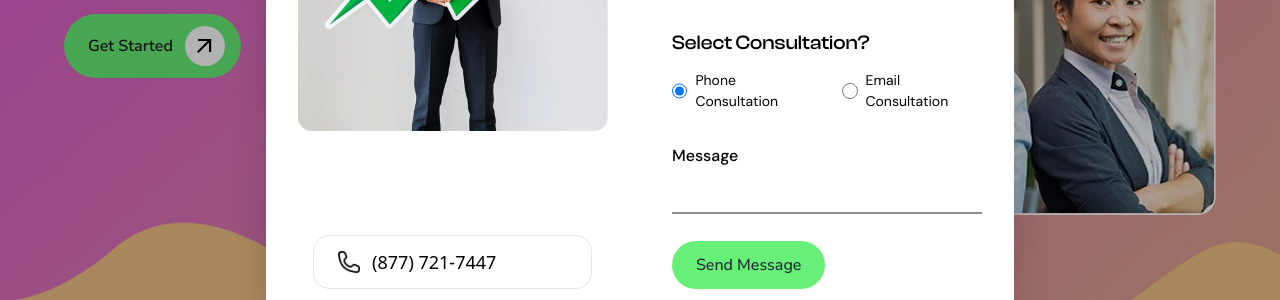
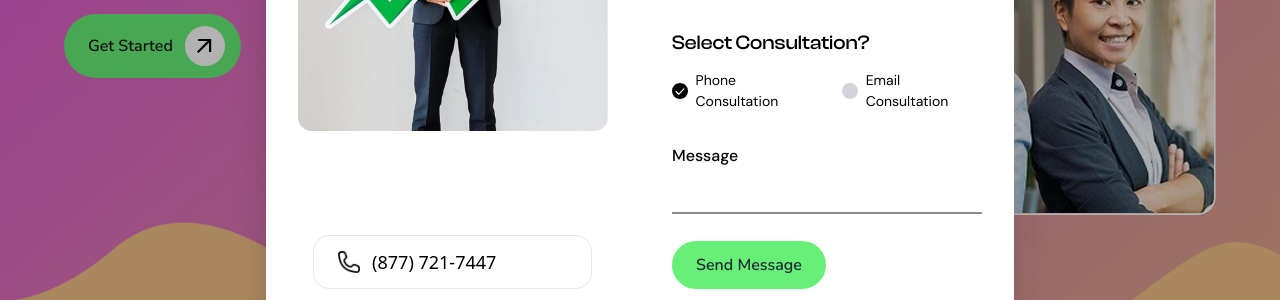
Before and after one commit to natasha-maryam/abm, a React (Vite) app: page / in a window 1280 px wide. Both pictures are taken after a click on the button "Contact Us". Shown: the part 494-794 px from the top of the page. Built offline with nearby package versions, Linux system fonts and the light colour scheme; a web font is replaced by a local one.

Commit message:
Update ContactModal.jsx

```diff
--- a/src/components/ContactModal.jsx
+++ b/src/components/ContactModal.jsx
@@ -184,28 +184,50 @@ const ContactModal = ({ isOpen, onClose }) => {
                   Select Consultation?
                 </label>
                 <div className="flex space-x-6">
-                  <label className="flex items-center">
+                  <label className="flex items-center cursor-pointer">
                     <input
                       type="radio"
                       name="consultationType"
                       value="phone"
                       checked={formData.consultationType === "phone"}
                       onChange={handleInputChange}
-                      className="w-4 h-4 text-green-500 border-gray-300 focus:ring-green-500"
+                      className="sr-only"
                     />
+                    <div className={`w-4 h-4 rounded-full border-2 flex items-center justify-center ${
+                      formData.consultationType === "phone"
+                        ? "bg-black border-black"
+                        : "bg-gray-300 border-gray-300"
+                    }`}>
+                      {formData.consultationType === "phone" && (
+                        <svg width="10" height="7" viewBox="0 0 12 9" fill="none" xmlns="http://www.w3.org/2000/svg">
+                          <path d="M1 4.5L4.5 8L11 1" stroke="white" strokeWidth="1.5" strokeLinecap="round" strokeLinejoin="round"/>
+                        </svg>
+                      )}
+                    </div>
                     <span className="ml-2 text-[14px]  font-dm">
                       Phone Consultation
                     </span>
                   </label>
-                  <label className="flex items-center">
+                  <label className="flex items-center cursor-pointer">
                     <input
                       type="radio"
                       name="consultationType"
                       value="email"
                       checked={formData.consultationType === "email"}
                       onChange={handleInputChange}
-                      className="w-4 h-4 text-green-500 border-gray-300 focus:ring-green-500"
+                      className="sr-only"
                     />
+                    <div className={`w-4 h-4 rounded-full border-2 flex items-center justify-center ${
+                      formData.consultationType === "email"
+                        ? "bg-black border-black"
+                        : "bg-gray-300 border-gray-300"
+                    }`}>
+                      {formData.consultationType === "email" && (
+                        <svg width="10" height="7" viewBox="0 0 12 9" fill="none" xmlns="http://www.w3.org/2000/svg">
+                          <path d="M1 4.5L4.5 8L11 1" stroke="white" strokeWidth="1.5" strokeLinecap="round" strokeLinejoin="round"/>
+                        </svg>
+                      )}
+                    </div>
                     <span className="ml-2 text-[14px]  font-dm">
                       Email Consultation
                     </span>
@@ -236,7 +258,7 @@ const ContactModal = ({ isOpen, onClose }) => {
               <div>
                 <button
                   type="submit"
-                  className="font-nunito bg-[#68EF78] hover:bg-green-400 text-gray-800 font-medium py-3 px-6 rounded-full transition-colors duration-200 -mt-4"
+                  className="font-nunito bg-[#68EF78] hover:bg-green-400 text-gray-800 font-semibold py-3 px-6 rounded-full transition-colors duration-200 -mt-4"
                 >
                   Send Message
                 </button>
```
